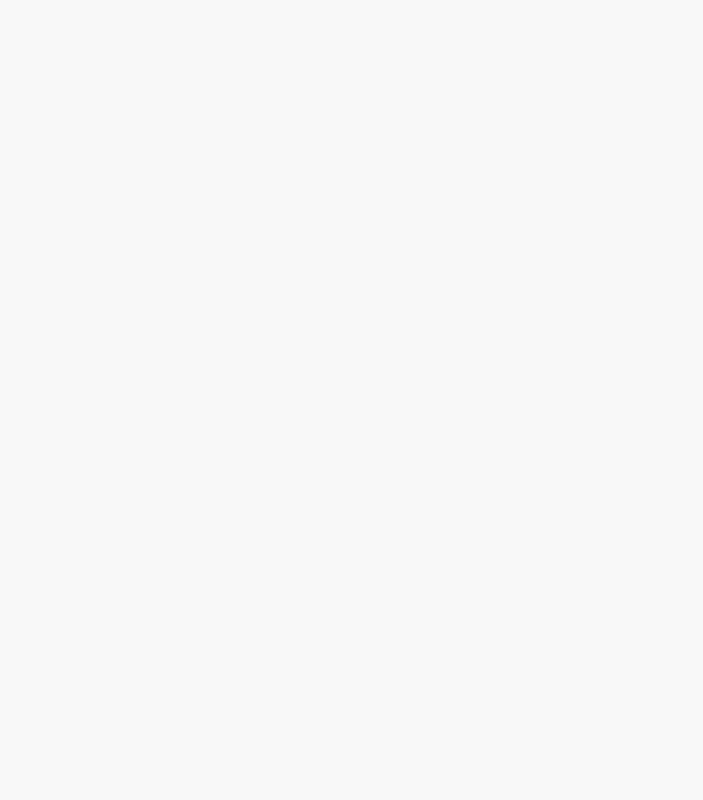
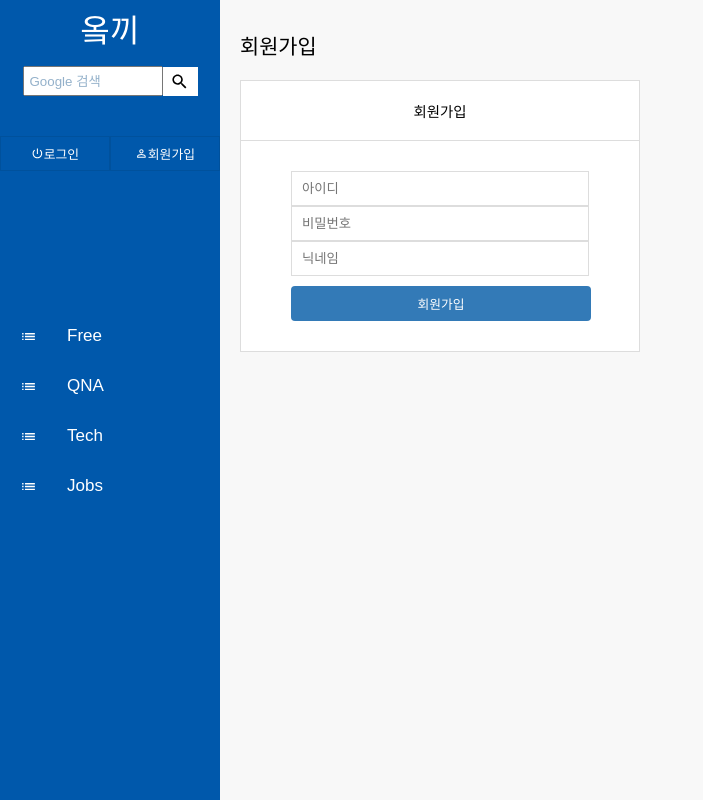
Before and after one commit to microcephalus7/OKKYReplica-CRUD-React, a React (Create React App) app in the folder frontend/: page /register in a window 1280 px wide. Shown: the whole page, without its empty margins (0-703 px from the left). Built offline with nearby package versions, Linux system fonts and the light colour scheme; data requests are answered from the project's data file.

Commit message:
로그인, 회원가입 UI 구현

```diff
--- a/frontend/src/App.js
+++ b/frontend/src/App.js
@@ -10,9 +10,7 @@ import UpdatePage from "./pages/UpdatePage";
 import { useState } from "react";
 
 const App = () => {
-  const [userInfo, setUserInfo] = useState({
-    username: "",
-  });
+  const [userInfo, setUserInfo] = useState(null);
   return (
     <>
       <Route path="/" component={MainPage} exact />
--- a/frontend/src/components/Post/Detail.js
+++ b/frontend/src/components/Post/Detail.js
@@ -129,6 +129,13 @@ const DetailWrapper = styled.div`
               margin-bottom: 10px;
               font-size: 1.4rem;
             }
+          }
+        }
+        .optionHandle {
+          div {
+            cursor: pointer;
+            font-size: 1rem;
+            margin: 10px 0;
           }
         }
       }
--- /dev/null
+++ b/frontend/src/components/auth/Auth.js
@@ -0,0 +1,91 @@
+import React from "react";
+import styled from "styled-components";
+import { Link } from "react-router-dom";
+
+const LoginWrapper = styled.div`
+  display: block;
+  margin: 30px 20px;
+  margin-left: 240px;
+  width: 400px;
+  height: auto;
+  font-size: 1.3rem;
+  font-weight: 500;
+  .authInner {
+    margin-top: 20px;
+    background: white;
+    height: auto;
+    border: #dddddd solid 0.3px;
+    .innerTitle {
+      border-bottom: #dddddd solid 0.2px;
+      height: 60px;
+      font-size: 0.9rem;
+      display: flex;
+      justify-content: center;
+      align-items: center;
+    }
+    .innerAuth {
+      padding: 30px 50px;
+      display: flex;
+      flex-direction: column;
+
+      input {
+        width: inherit;
+        border: #dddddd solid 0.2px;
+        height: 35px;
+        border-collapse: collapse;
+        display: block;
+        padding: 5px 10px;
+      }
+      .submit {
+        display: flex;
+        justify-content: center;
+        align-items: center;
+        background: #337ab7;
+        border-radius: 4px;
+        color: white;
+        height: 35px;
+        width: 300px;
+        font-size: 0.8rem;
+        margin-top: 10px;
+        cursor: pointer;
+      }
+      .help {
+        height: 35px;
+        display: flex;
+        align-items: center;
+        justify-content: flex-end;
+        font-size: 0.8rem;
+        color: #2a6496;
+        a {
+          color: #2a6496;
+        }
+      }
+    }
+  }
+`;
+
+const Login = ({ login, handleSubmit }) => {
+  return (
+    <LoginWrapper>
+      {login ? "로그인" : "회원가입"}
+      <div className="authInner">
+        <div className="innerTitle">{login ? "로그인" : "회원가입"}</div>
+        <form className="innerAuth">
+          <input placeholder="아이디" />
+          <input placeholder="비밀번호" type="password" />
+          {login ? null : <input placeholder="닉네임" />}
+          <div className="submit" onClick={handleSubmit}>
+            {login ? "로그인" : "회원가입"}
+          </div>
+          {login ? (
+            <div className="help">
+              <Link to="/register">회원가입</Link>
+            </div>
+          ) : null}
+        </form>
+      </div>
+    </LoginWrapper>
+  );
+};
+
+export default Login;
--- a/frontend/src/components/auth/Login.js
+++ /dev/null
@@ -1,9 +0,0 @@
-import React from "react";
-import styled from "styled-components";
-
-const LoginWrapper = styled.div``;
-const Login = () => {
-  return <LoginWrapper></LoginWrapper>;
-};
-
-export default Login;
--- a/frontend/src/components/common/LoginButton.js
+++ b/frontend/src/components/common/LoginButton.js
@@ -1,6 +1,5 @@
 import React from "react";
 import styled from "styled-components";
-import palette from "../../lib/styles/palette";
 
 const LoginButtonWrapper = styled.div``;
 const LoginButton = () => {
--- a/frontend/src/components/common/SideNav.js
+++ b/frontend/src/components/common/SideNav.js
@@ -69,6 +69,9 @@ const SideNavWrapper = styled.div`
       display: flex;
       justify-content: center;
       align-items: center;
+      a {
+        color: white;
+      }
     }
   }
   .cateList {
@@ -114,10 +117,16 @@ const SideNav = ({ categories, loading }) => {
       </div>
       <div className="profile">
         <div className="profileInner">
-          <MdPowerSettingsNew /> <span>로그인</span>
+          <MdPowerSettingsNew />
+          <Link to="/login">
+            <span>로그인</span>
+          </Link>
         </div>
         <div className="profileInner">
-          <MdPermIdentity /> <span>회원가입</span>
+          <MdPermIdentity />
+          <Link to="/register">
+            <span>회원가입</span>
+          </Link>
         </div>
       </div>
       <div className="cateList">
--- a/frontend/src/container/auth/LoginContainer.js
+++ b/frontend/src/container/auth/LoginContainer.js
@@ -1,8 +1,31 @@
 import React from "react";
-import Login from "../../components/auth/Login";
+import Auth from "../../components/auth/Auth";
+import { useState } from "react";
+import Axios from "axios";
 
 const LoginContainer = () => {
-  return <Login />;
+  const [user, setUser] = useState({
+    id: "",
+    password: "",
+  });
+  const [loading, setLoading] = useState(false);
+  const [status, setStatus] = useState(null);
+  const { id, password } = user;
+  const handleChange = (e) => {
+    setUser({ ...user, [e.target.name]: [e.target.value] });
+  };
+  const handleSubmit = () => {
+    const fetchData = async () => {
+      setLoading(true);
+      try {
+        const response = await Axios.post(`/user`);
+      } catch (e) {
+        setStatus(e);
+      }
+    };
+  };
+
+  return <Auth login id={id} password={password} handleChange />;
 };
 
 export default LoginContainer;
--- a/frontend/src/container/auth/RegisterContainer.js
+++ b/frontend/src/container/auth/RegisterContainer.js
@@ -1,8 +1,8 @@
 import React from "react";
-import Register from "../../components/auth/Register";
+import Auth from "../../components/auth/Auth";
 
 const RegisterContainer = () => {
-  return <Register />;
+  return <Auth />;
 };
 
 export default RegisterContainer;
--- a/frontend/src/pages/LoginPage.js
+++ b/frontend/src/pages/LoginPage.js
@@ -1,10 +1,10 @@
 import React from "react";
 import LoginContainer from "../container/auth/LoginContainer";
-import SideNav from "../components/common/SideNav";
+import SideNavContainer from "../container/common/SideNavContainer";
 const LoginPage = () => {
   return (
     <>
-      <SideNav />
+      <SideNavContainer />
       <LoginContainer />
     </>
   );
--- a/frontend/src/pages/RegisterPage.js
+++ b/frontend/src/pages/RegisterPage.js
@@ -1,7 +1,14 @@
 import React from "react";
+import SideNavContainer from "../container/common/SideNavContainer";
+import RegisterContainer from "../container/auth/RegisterContainer";
 
 const RegisterPage = () => {
-  return <div></div>;
+  return (
+    <>
+      <SideNavContainer />
+      <RegisterContainer />
+    </>
+  );
 };
 
 export default RegisterPage;
```
Also changed, not shown: frontend/src/App2.js (added, +57 -0 lines), frontend/src/components/auth/Register.js (deleted, +0 -9 lines).
